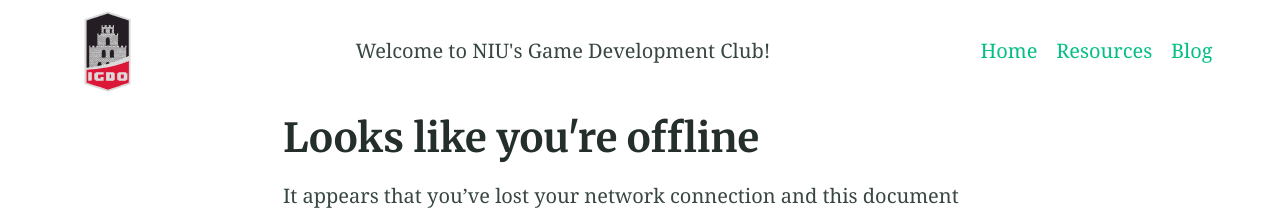
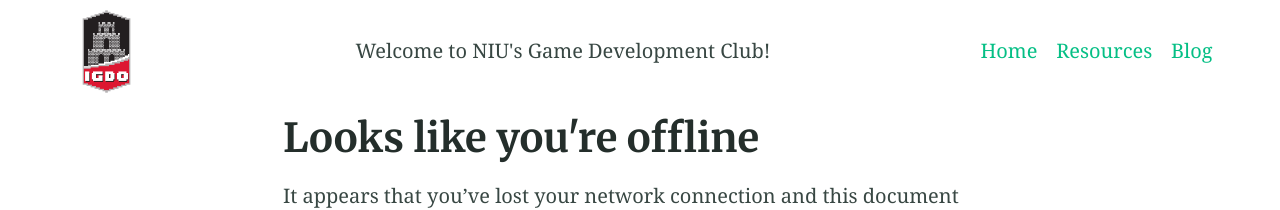
Before and after one commit to niu-gdo/niu-gdo.github.io, a Jekyll site: the page built from offline.md, in a window 1280 px wide. Shown: the top 210 px of the page. Built offline with Jekyll 4.4.1, drawn with Linux system fonts in a browser that asks for light colours.

Commit message:
trying new logo

```diff
--- a/_config.yml
+++ b/_config.yml
@@ -93,7 +93,7 @@ defaults:
 encoding: utf-8 # Make sure the encoding is right
 lang: en-us # Set the site language
 title: "Welcome to NIU's Game Development Club!" # Site name or title, also used in jekyll-seo-tag
-logo: "/assets/logos/logo.svg" # Site logo, also used in jekyll-seo-tag
+logo: "/assets/logos/igdoBDS.png" # Site logo, also used in jekyll-seo-tag
 description:  "The Landing page for the Game Developer club at NIU" # Site description and default description, also used in jekyll-seo-tag
 url: "https://niu-gdo.github.io" # Site url, also used in jekyll-seo-tag
 baseurl: "/Website/"
```
